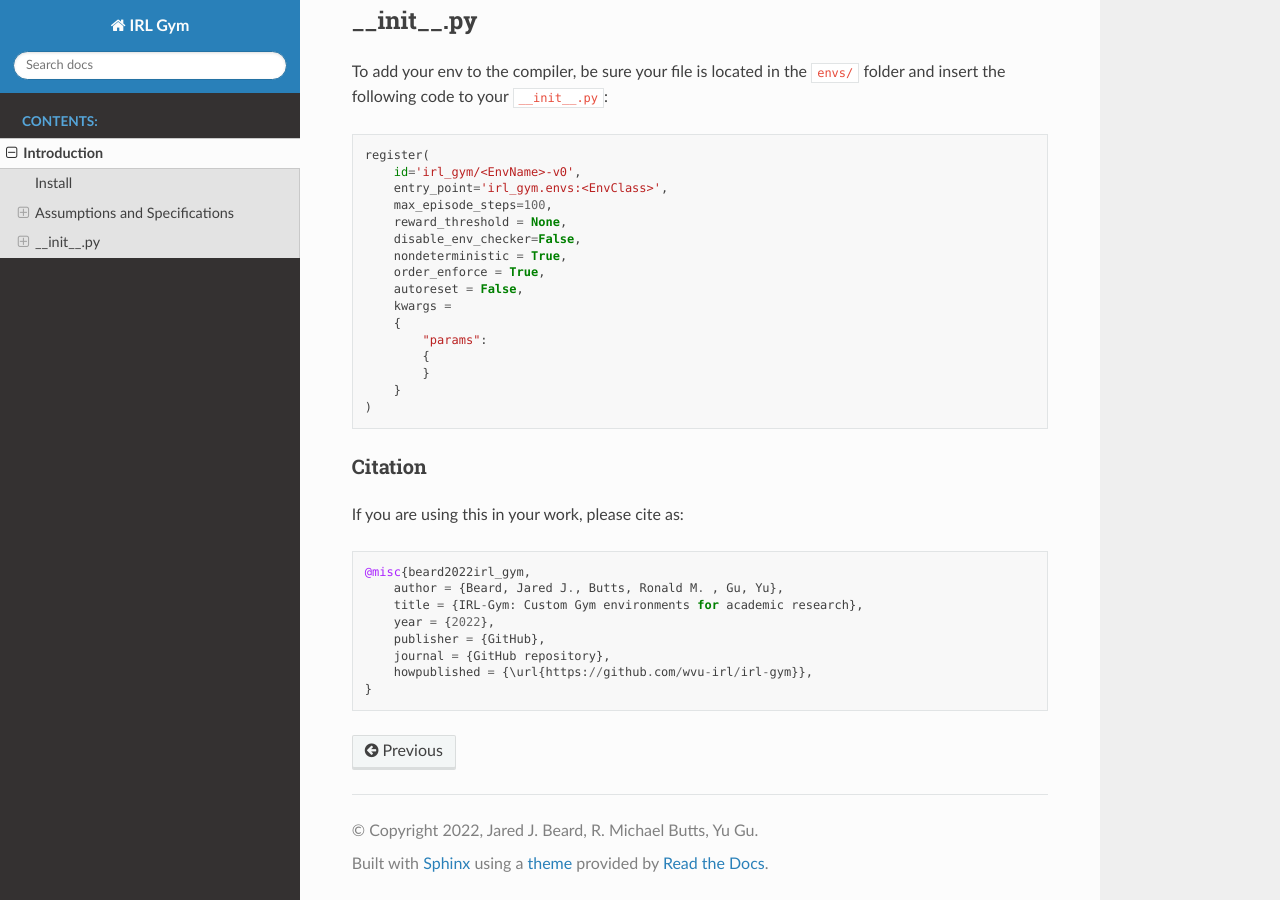
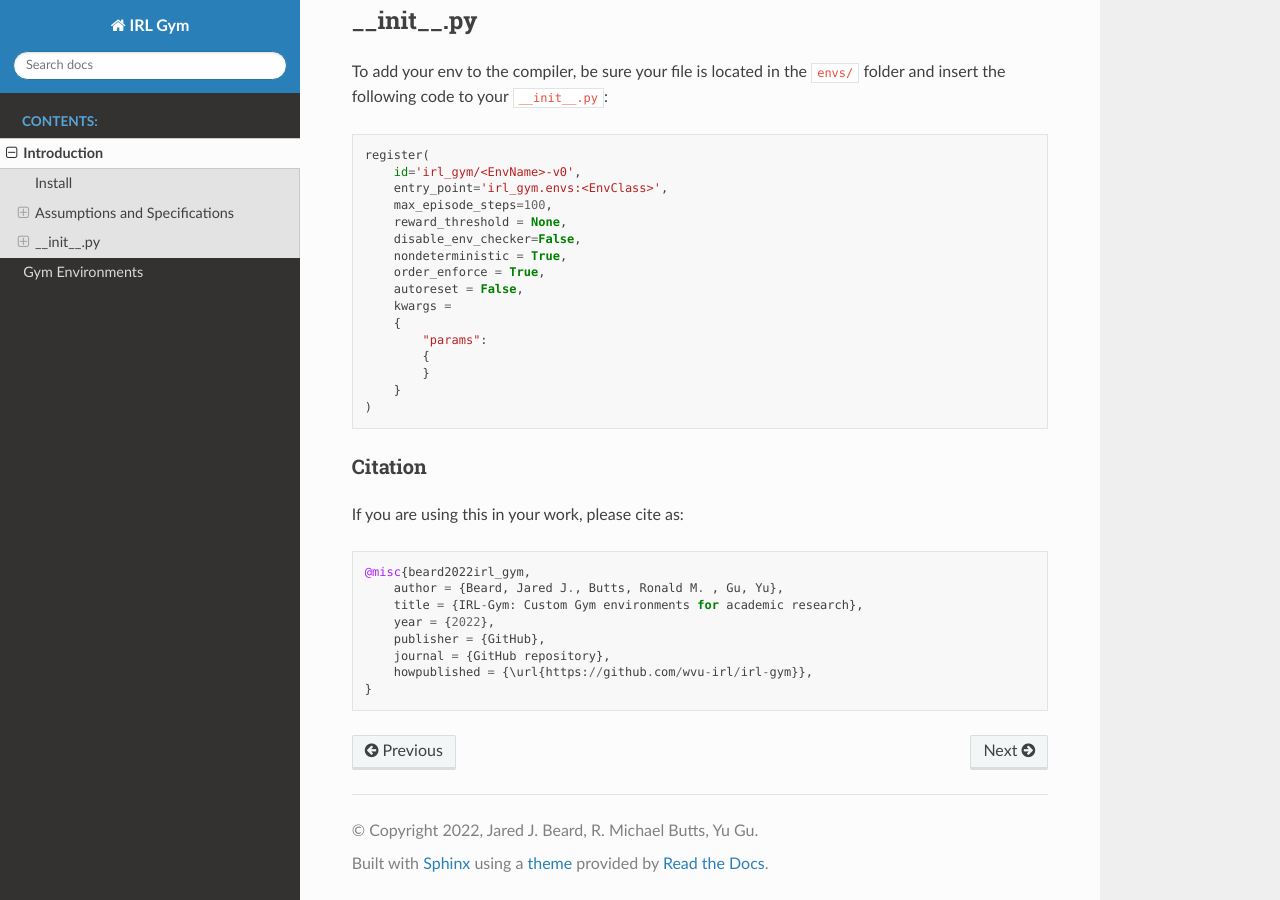
Before and after one commit to wvu-robotics/irl-gym-coop-search, a Sphinx documentation site: the page built from docs/source/intro.rst, in a window 1280 px wide and 900 px high, scrolled down 2852 px. Built offline with Sphinx 7.4.7 and the Read the Docs theme 2.0.0, drawn with Linux system fonts in a browser that asks for light colours.

Commit message:
update file structure

```diff
--- a/docs/source/index.rst
+++ b/docs/source/index.rst
@@ -11,6 +11,7 @@ Welcome to IRL Gym's documentation!
    :caption: Contents:
 
    intro
+   irl_gym.envs
 
 Indices and tables
 ==================
```
